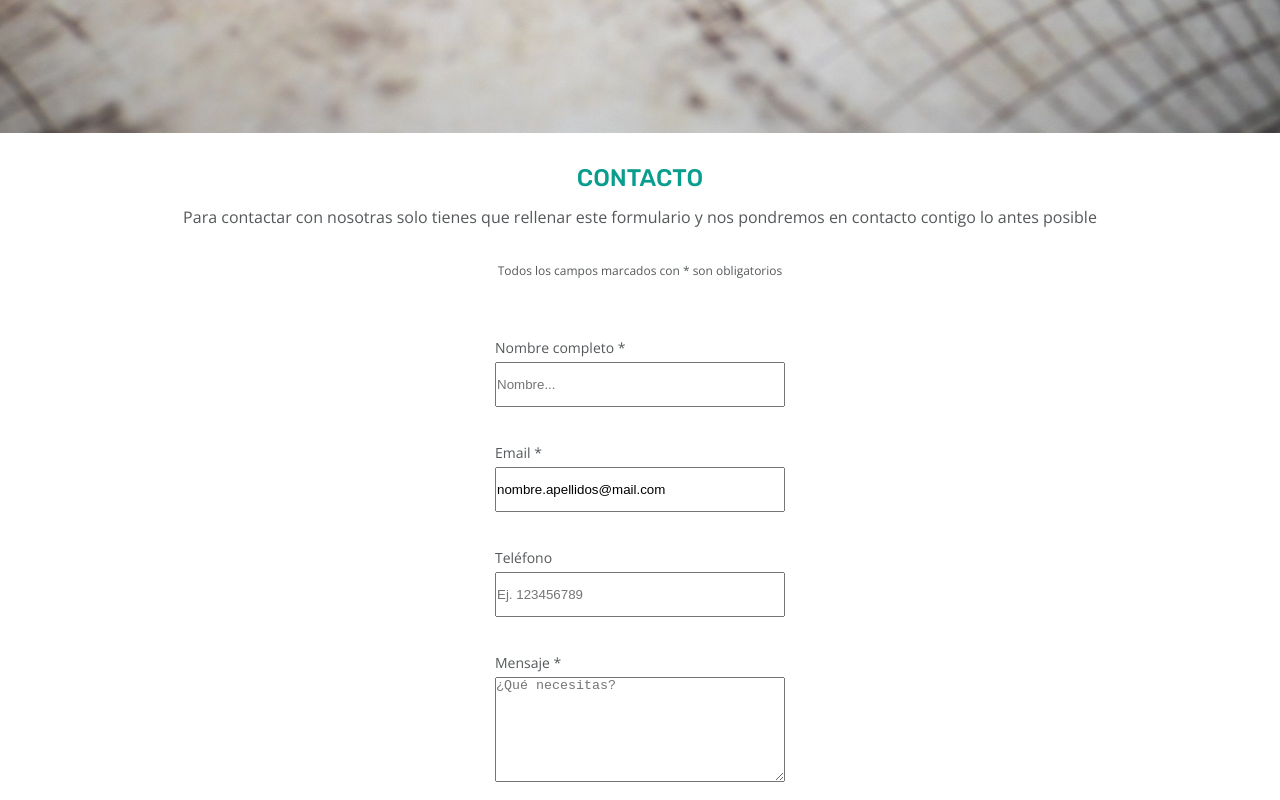
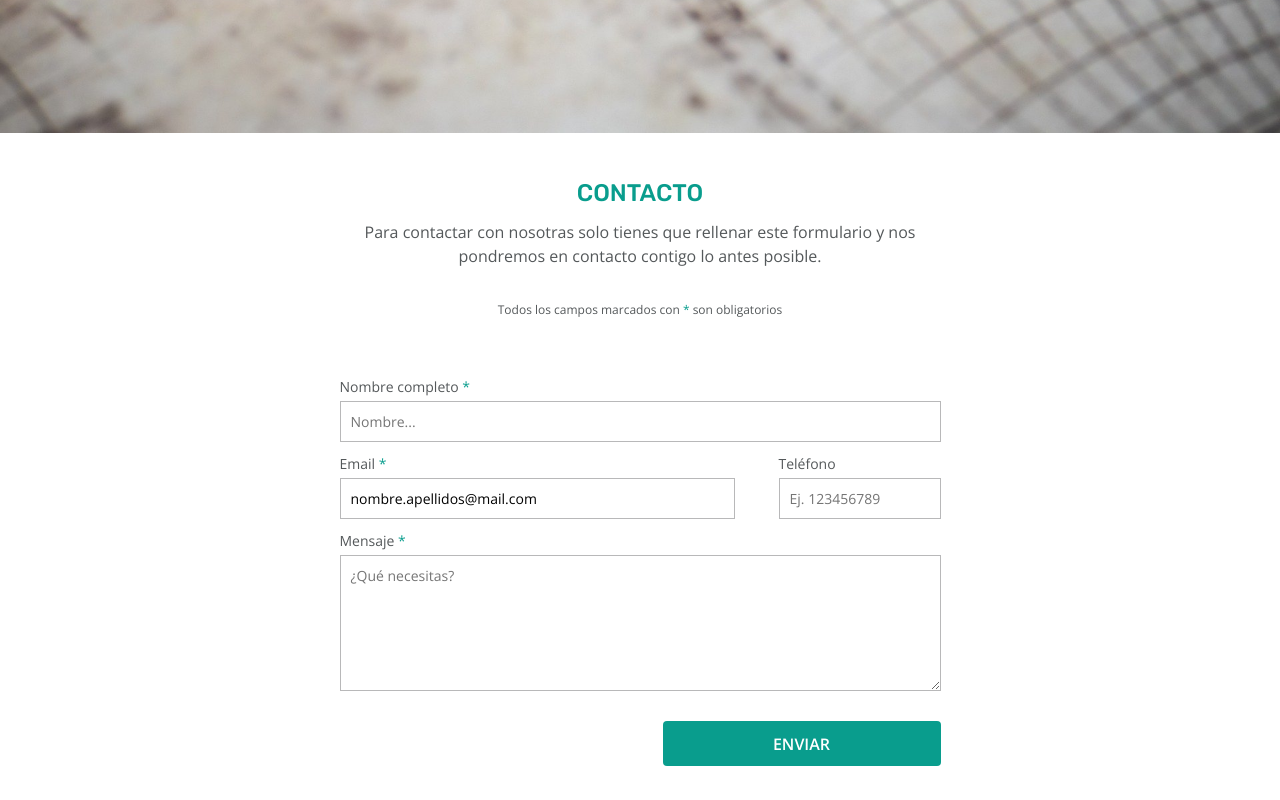
Before and after one commit to maragil/social-info-web, a website: page src/html/form.html in a window 1280 px wide. Shown: the part 720-1520 px from the top of the page. Drawn offline with nearby package versions, Linux system fonts and the light colour scheme; files that its build step writes are made by us from their sources; files whose address does not match are found by name.

Commit message:
update form

```diff
--- a/src/html/partials/form-main.html
+++ b/src/html/partials/form-main.html
@@ -1,25 +1,30 @@
 <main class="main__contact" id="main__contact">
     <h1 class="form__title">CONTACTO</h1>
-    <p class="form__text">Para contactar con nosotras solo tienes que rellenar este formulario y nos pondremos en contacto contigo lo antes posible</p>
-    <small class="form__small">Todos los campos marcados con * son obligatorios</small>
+    <p class="form__text">Para contactar con nosotras solo tienes que rellenar este formulario y nos pondremos en contacto contigo lo antes posible.</p>
+    <small class="form__small">Todos los campos marcados con <span class="asterisk">*</span> son obligatorios</small>
 
     <form class="main__form" method="get" action="https://dev.adalab.es/api/form">
         <label class="input__label" for="nombre">
-            Nombre completo *
+            Nombre completo
+            <span class="asterisk">*</span>
             <input class="input__placeholder" id="nombre" name="nombre" type="text" placeholder="Nombre..." required />
         </label>
+        <fieldset class="fieldset">
         <label class="input__label" for="email">
-            Email *
+            Email
+            <span class="asterisk">*</span>
             <input class="input__placeholder" id="email" name="email" type="email" value="nombre.apellidos@mail.com" required />
         </label>
         <label class="input__label" for="tlf">
             Teléfono
             <input class="input__placeholder" id="tlf" name="tlf" type="tel" placeholder="Ej. 123456789" />
         </label>
-        <label class="input__label" for="tlf">
-            Mensaje *
-            <textarea rows="3" class="input__placeholder--textarea" id="comments" name="comments" placeholder="¿Qué necesitas?"></textarea>
+        </fieldset>
+        <label class="input__label" for="comments">
+            Mensaje
+            <span class="asterisk">*</span>
         </label>
+        <textarea rows="6" class="input__placeholder" id="comments" name="comments" placeholder="¿Qué necesitas?"></textarea>
         <input class="button" type="submit" value="Enviar" />
     </form>
 </main>
--- a/src/scss/pages/main-form.scss
+++ b/src/scss/pages/main-form.scss
@@ -8,7 +8,15 @@
     flex-direction: column;
     align-items: center;
     text-align: center;
-    padding: 30px 15px 60px 15px;
+    margin: 30px 15px 60px 15px;
+        @media (min-width:768px) {
+            width: 442px;
+            margin: 30px auto 60px auto;
+        }
+        @media (min-width:1200px) {
+            width: 601px;
+            margin: 45px auto 120px auto;
+        }
 }
 .form__hero {
     height: 30%;
@@ -38,35 +46,52 @@
 .main__form {
     display: flex;
     flex-direction: column;
-    align-items: center;
-    gap: 39px;
 }
 .input__label {
     font-size: 14px;
     font-family: 'Open Sans', sans-serif;
     color: #54585a;
-    display: flex;
-    flex-direction: column;
-    gap: 7px;
+    display: block;
     text-align: left;
 }
 .input__placeholder {
-    width: 290px;
-    height: 45px;
-    &--textarea {
-        height: 105px;
-        width: 290px;
-    }
+    width: 100%;
+    font-size: 14px;
+    margin-bottom: 15px;
+    border: 1px solid #b8b8b9;
+    padding: 10px;
+    background-color: transparent;
+    font-family: 'Open Sans', sans-serif;
+    margin-top: 7px;
 }
 .button {
     width: 290px;
     height: 45px;
     color: white;
     background-color: #099d8d;
-    border: #099d8d;
+    border: none;
     font-family: 'Open Sans', sans-serif;
     font-weight: 600;
     border-radius: 4px;
     text-transform: uppercase;
     font-size: 16px;
+    margin-top: 15px;
+        @media (min-width:768px) {
+                width: 206px;
+                height: 45px;
+                align-self: flex-end;
+        }
+        @media (min-width:1200px) {
+                width: 278px;
+        }
 }
+.asterisk {
+    color:#099d8d;
+}
+.fieldset {
+    @media (min-width:1200px) {
+            display: grid;
+            grid-template-columns: 395px 162px;
+            column-gap: 44px;
+    }
+}
```
